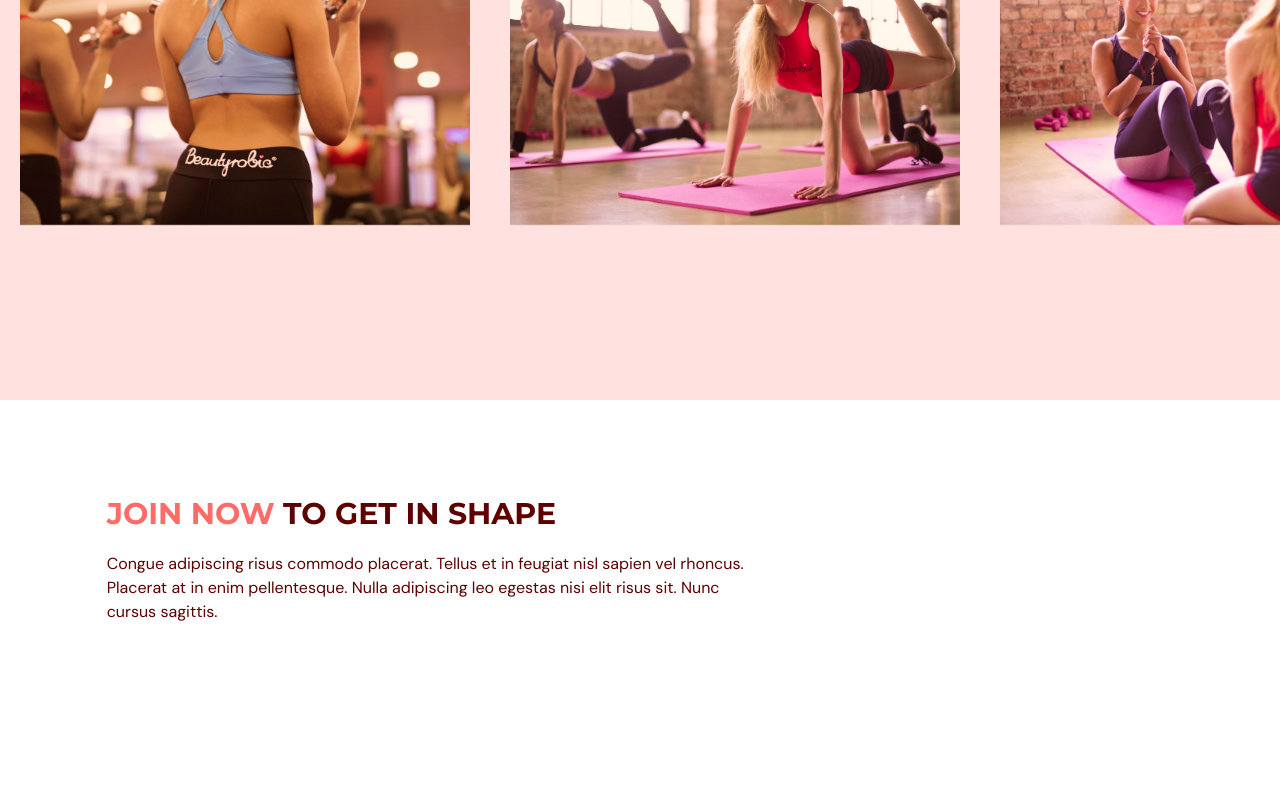
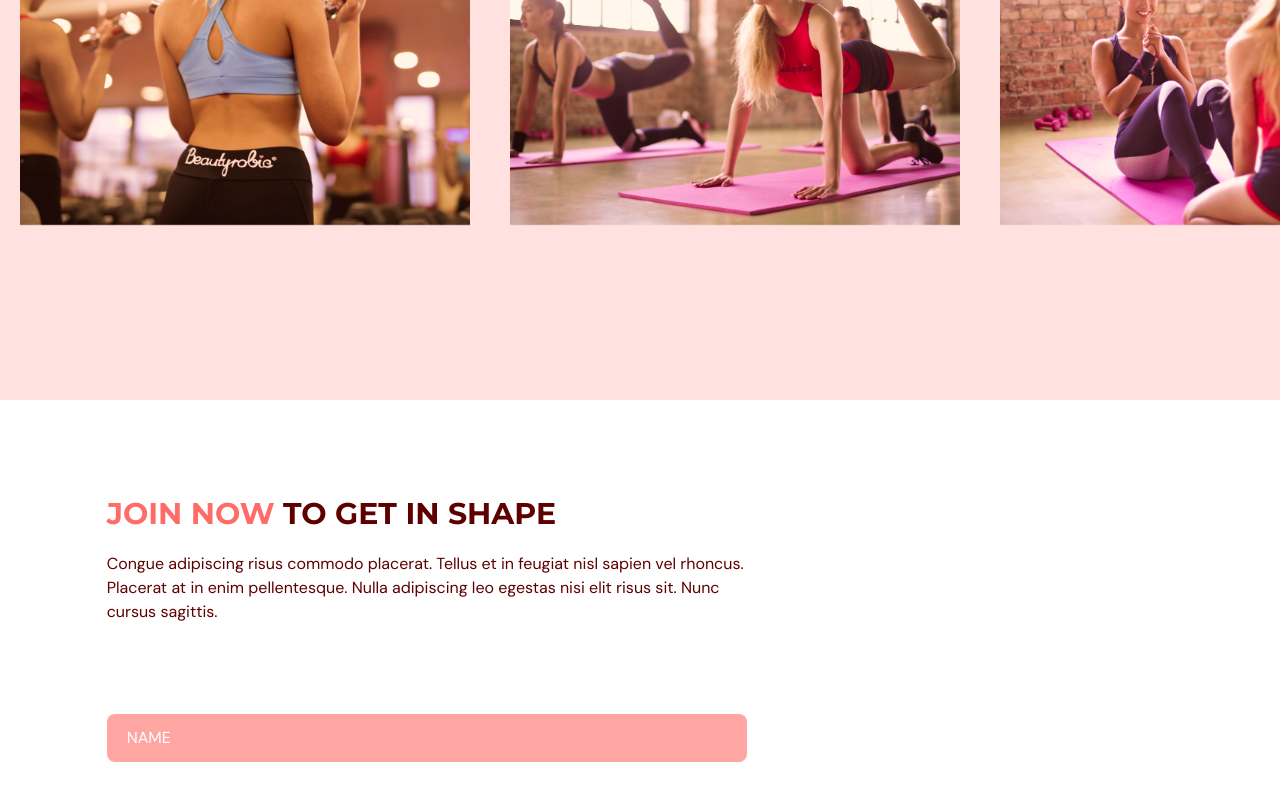
Before and after one commit to JulyK9/fitness-typescript, a React (Vite) app: page / in a window 1280 px wide. Shown: the part 2594-3394 px from the top of the page. Built offline with nearby package versions, Linux system fonts and the light colour scheme.

Commit message:
feat: react-hook-form 적용

```diff
--- a/src/scenes/contactUs/index.tsx
+++ b/src/scenes/contactUs/index.tsx
@@ -9,6 +9,22 @@ type Props = {
 };
 
 const ContactUs = ({ setSelectedPage }: Props) => {
+  const inputStyles = `w-full rounded-lg bg-primary-300 px-5 py-3 placeholder-white`;
+
+  const {
+    register,
+    trigger,
+    formState: { errors },
+  } = useForm();
+
+  const onSubmit = async (e: any) => {
+    const isValid = await trigger();
+
+    if (!isValid) {
+      e.preventDefault();
+    }
+  };
+
   return (
     <section id="contactus" className="mx-auto w-5/6 pb-32 pt-24">
       <motion.div
@@ -48,7 +64,31 @@ const ContactUs = ({ setSelectedPage }: Props) => {
               hidden: { opacity: 0, y: 50 },
               visible: { opacity: 1, x: 0 },
             }}
-          ></motion.div>
+          >
+            <form
+              target="_blank"
+              onSubmit={onSubmit}
+              action="https://formsubmit.co/my@gmail.com"
+              method="POST"
+            >
+              <input
+                className={inputStyles}
+                type="text"
+                placeholder="NAME"
+                {...register("name", {
+                  required: true,
+                  maxLength: 100,
+                })}
+              />
+              {errors.name && (
+                <p className="mt-1 text-primary-500">
+                  {errors.name.type === "required" && "This field is required."}
+                  {errors.name.type === "maxLength" &&
+                    "Max length is 100 character."}
+                </p>
+              )}
+            </form>
+          </motion.div>
         </div>
       </motion.div>
     </section>
```
